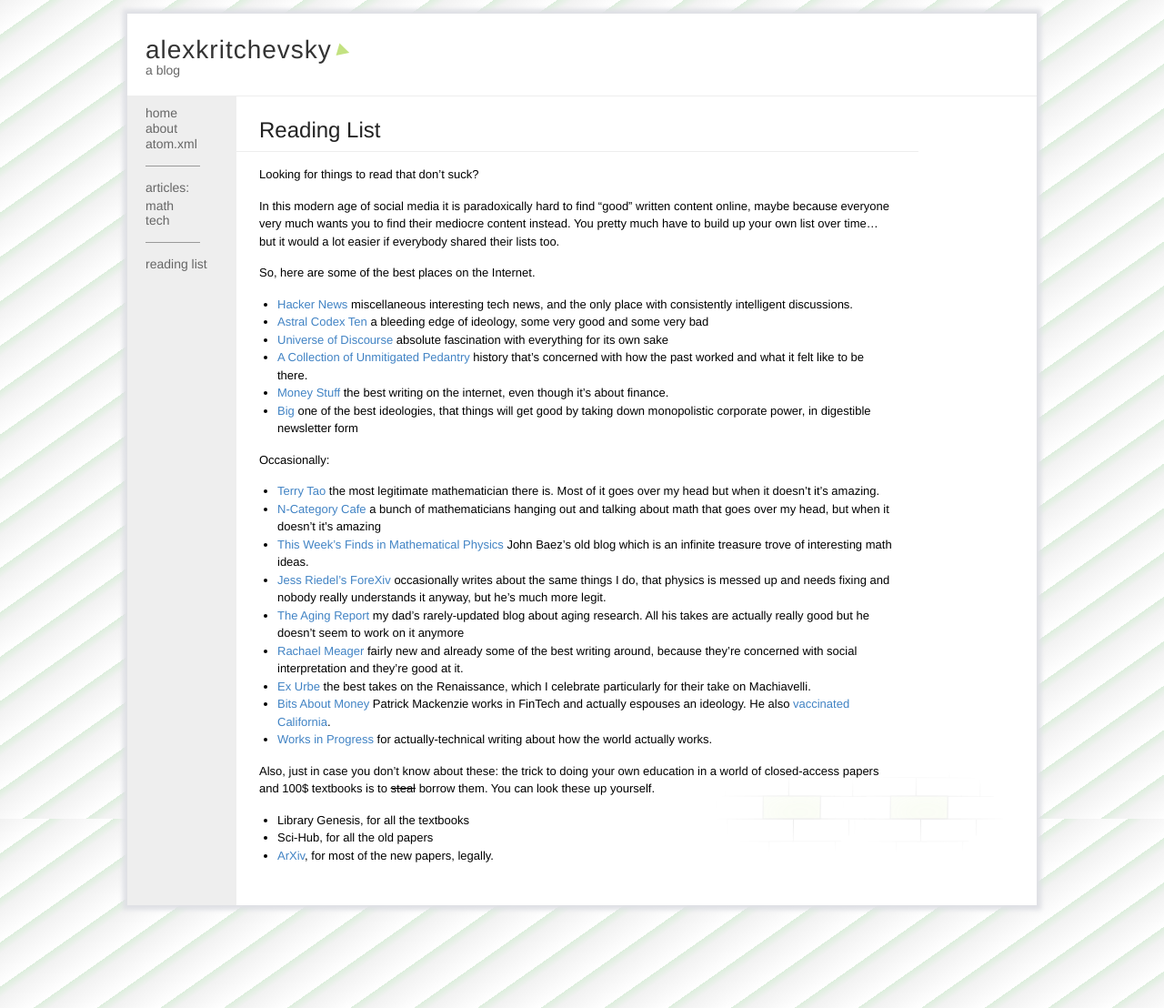
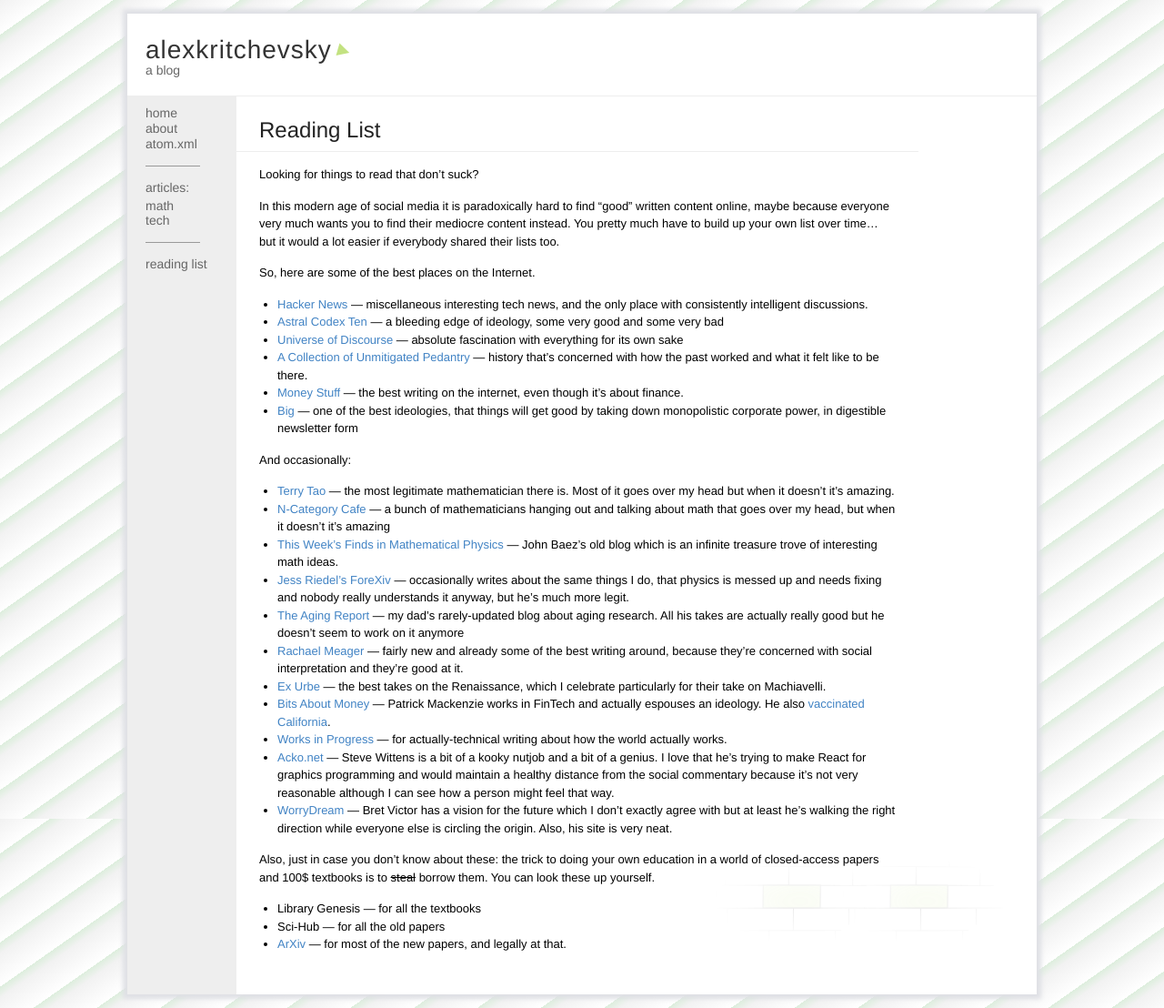
Before and after one commit to ajakaja/ajakaja.github.io, a Jekyll site: the page built from reading.md, in a window 1280 px wide. Shown: the whole page at 91% size. Built offline with Jekyll 4.4.1, drawn with Linux system fonts in a browser that asks for light colours.

Commit message:
more reading

```diff
--- a/reading.md
+++ b/reading.md
@@ -10,25 +10,27 @@
 
 So, here are some of the best places on the Internet.
 
-* [Hacker News](https://news.ycombinator.com/) miscellaneous interesting tech news, and the only place with consistently intelligent discussions.
-* [Astral Codex Ten](https://www.astralcodexten.com/) a bleeding edge of ideology, some very good and some very bad
-* [Universe of Discourse](https://blog.plover.com/) absolute fascination with everything for its own sake
-* [A Collection of Unmitigated Pedantry](https://acoup.blog/) history that's concerned with how the past worked and what it felt like to be there.
-* [Money Stuff](https://www.bloomberg.com/opinion/articles/2023-10-05/ftx-might-have-found-some-money?srnd=undefined) the best writing on the internet, even though it's about finance.
-* [Big](https://www.thebignewsletter.com/) one of the best ideologies, that things will get good by taking down monopolistic corporate power, in digestible newsletter form
+* [Hacker News](https://news.ycombinator.com/) --- miscellaneous interesting tech news, and the only place with consistently intelligent discussions.
+* [Astral Codex Ten](https://www.astralcodexten.com/) --- a bleeding edge of ideology, some very good and some very bad
+* [Universe of Discourse](https://blog.plover.com/) --- absolute fascination with everything for its own sake
+* [A Collection of Unmitigated Pedantry](https://acoup.blog/) --- history that's concerned with how the past worked and what it felt like to be there.
+* [Money Stuff](https://www.bloomberg.com/opinion/articles/2023-10-05/ftx-might-have-found-some-money?srnd=undefined) --- the best writing on the internet, even though it's about finance.
+* [Big](https://www.thebignewsletter.com/) --- one of the best ideologies, that things will get good by taking down monopolistic corporate power, in digestible newsletter form
 
-Occasionally:
-* [Terry Tao](https://terrytao.wordpress.com/) the most legitimate mathematician there is. Most of it goes over my head but when it doesn't it's amazing.
-* [N-Category Cafe](https://golem.ph.utexas.edu/category/) a bunch of mathematicians hanging out and talking about math that goes over my head, but when it doesn't it's amazing
-* [This Week's Finds in Mathematical Physics](https://math.ucr.edu/home/baez/TWF.html) John Baez's old blog which is an infinite treasure trove of interesting math ideas.
-* [Jess Riedel's ForeXiv](https://blog.jessriedel.com/) occasionally writes about the same things I do, that physics is messed up and needs fixing and nobody really understands it anyway, but he's much more legit.
-* [The Aging Report](https://agingreport.wordpress.com/author/skritchevsky/) my dad's rarely-updated blog about aging research. All his takes are actually really good but he doesn't seem to work on it anymore
-* [Rachael Meager](https://rachaelmeager.substack.com/) fairly new and already some of the best writing around, because they're concerned with social interpretation and they're good at it.
-* [Ex Urbe](https://www.exurbe.com/machiavelli-s-p-q-f/) the best takes on the Renaissance, which I celebrate particularly for their take on Machiavelli.
-* [Bits About Money](https://www.bitsaboutmoney.com/archive/a-review-of-number-go-up-on-crypto-shenanigans/) Patrick Mackenzie works in FinTech and actually espouses an ideology. He also [vaccinated California](https://worksinprogress.co/issue/the-story-of-vaccinateca).
-* [Works in Progress](https://www.worksinprogress.news) for actually-technical writing about how the world actually works.
+And occasionally:
+* [Terry Tao](https://terrytao.wordpress.com/) --- the most legitimate mathematician there is. Most of it goes over my head but when it doesn't it's amazing.
+* [N-Category Cafe](https://golem.ph.utexas.edu/category/) --- a bunch of mathematicians hanging out and talking about math that goes over my head, but when it doesn't it's amazing
+* [This Week's Finds in Mathematical Physics](https://math.ucr.edu/home/baez/TWF.html) --- John Baez's old blog which is an infinite treasure trove of interesting math ideas.
+* [Jess Riedel's ForeXiv](https://blog.jessriedel.com/) --- occasionally writes about the same things I do, that physics is messed up and needs fixing and nobody really understands it anyway, but he's much more legit.
+* [The Aging Report](https://agingreport.wordpress.com/author/skritchevsky/) --- my dad's rarely-updated blog about aging research. All his takes are actually really good but he doesn't seem to work on it anymore
+* [Rachael Meager](https://rachaelmeager.substack.com/) --- fairly new and already some of the best writing around, because they're concerned with social interpretation and they're good at it.
+* [Ex Urbe](https://www.exurbe.com/machiavelli-s-p-q-f/) --- the best takes on the Renaissance, which I celebrate particularly for their take on Machiavelli.
+* [Bits About Money](https://www.bitsaboutmoney.com/archive/a-review-of-number-go-up-on-crypto-shenanigans/) --- Patrick Mackenzie works in FinTech and actually espouses an ideology. He also [vaccinated California](https://worksinprogress.co/issue/the-story-of-vaccinateca).
+* [Works in Progress](https://www.worksinprogress.news) --- for actually-technical writing about how the world actually works.
+* [Acko.net](https://acko.net/) --- Steve Wittens is a bit of a kooky nutjob and a bit of a genius. I love that he's trying to make React for graphics programming and would maintain a healthy distance from the social commentary because it's not very reasonable although I can see how a person might feel that way.
+* [WorryDream](http://worrydream.com/) --- Bret Victor has a vision for the future which I don't exactly agree with but at least he's walking the right direction while everyone else is circling the origin. Also, his site is very neat.
 
 Also, just in case you don't know about these: the trick to doing your own education in a world of closed-access papers and 100$ textbooks is to ~~steal~~ borrow them. You can look these up yourself.
-* Library Genesis, for all the textbooks
-* Sci-Hub, for all the old papers
-* [ArXiv](https://arxiv.org/), for most of the new papers, legally.
+* Library Genesis --- for all the textbooks
+* Sci-Hub --- for all the old papers
+* [ArXiv](https://arxiv.org/) --- for most of the new papers, and legally at that.
```
